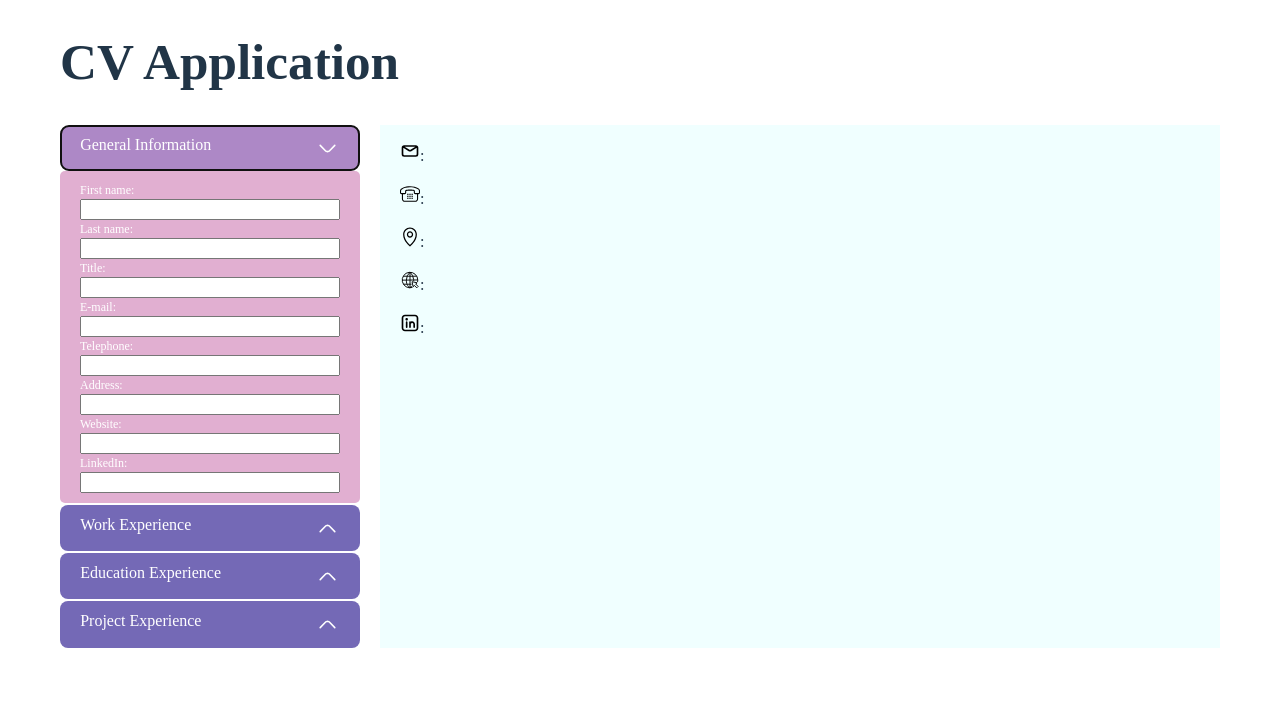
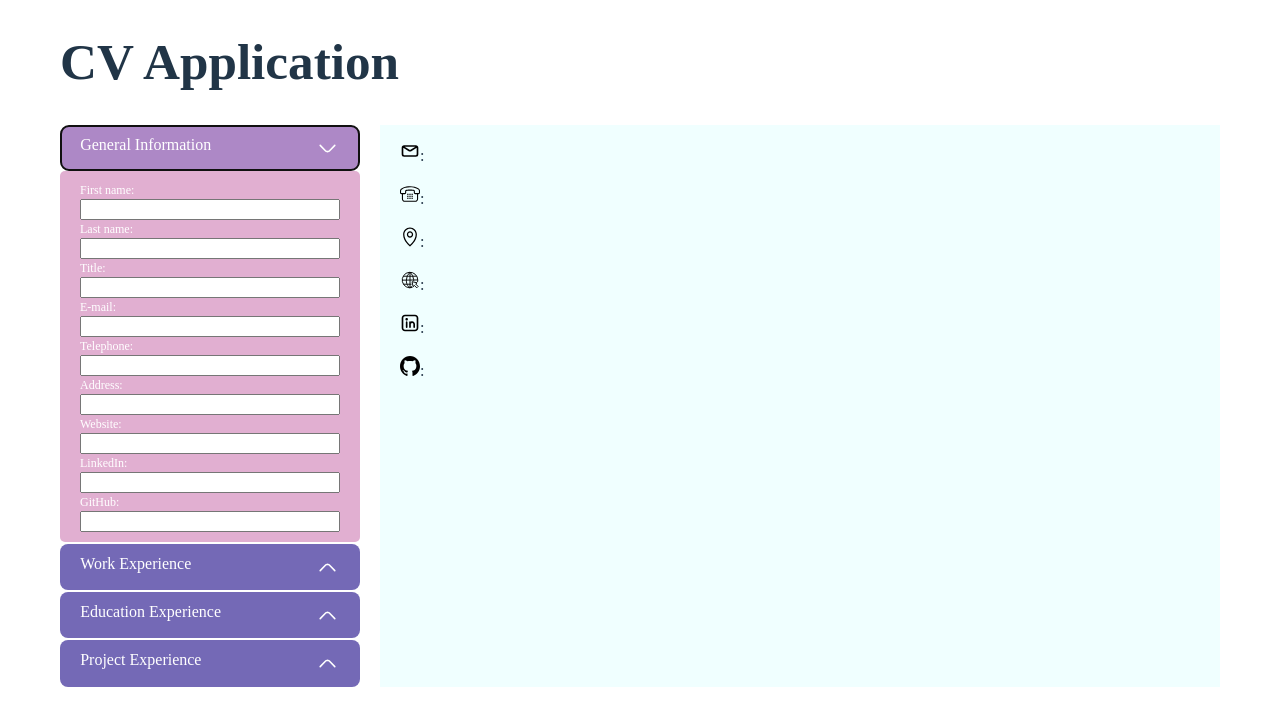
Before and after one commit to AnyueWang/odin_CV_application, a React (Vite) app in the folder cv_app/: page / in a window 1280 px wide. Both pictures are taken after a click on the button "General Information". Shown: the top 726 px of the page. Built offline with nearby package versions, Linux system fonts and the light colour scheme.

Commit message:
add: github edit and display

```diff
--- a/cv_app/src/components/DisplayPage.jsx
+++ b/cv_app/src/components/DisplayPage.jsx
@@ -3,6 +3,7 @@ import emailIcon from '../assets/email.svg'
 import addressIcon from '../assets/address.svg'
 import websiteIcon from '../assets/website.svg'
 import linkedinIcon from '../assets/linkedin.svg'
+import githubIcon from '../assets/github.svg'
 
 const DisplayPage = ({ generalInfo, workInfo, educationInfo, projectInfo }) => {
   return (
@@ -14,6 +15,7 @@ const DisplayPage = ({ generalInfo, workInfo, educationInfo, projectInfo }) => {
       <p><img src={addressIcon} className='icon-display' />: {generalInfo.address}</p>
       <p><img src={websiteIcon} className='icon-display' />: {generalInfo.website}</p>
       <p><img src={linkedinIcon} className='icon-display' />: {generalInfo.linkedin}</p>
+      <p><img src={githubIcon} className='icon-display' />: {generalInfo.github}</p>
       <div>
         {
           workInfo.map(each => {
--- a/cv_app/src/components/GeneralInfo.jsx
+++ b/cv_app/src/components/GeneralInfo.jsx
@@ -40,6 +40,11 @@ const GeneralInfo = ({ info, setInfo }) => {
         <label htmlFor="linkedin">LinkedIn:</label>
         <input type="url" id="linkedin" value={info.linkedin} onChange={(e) => setInfo({ ...info, linkedin: e.target.value })} />
       </div>
+
+      <div>
+        <label htmlFor="github">GitHub:</label>
+        <input type="url" id="github" value={info.github} onChange={(e) => setInfo({ ...info, github: e.target.value })} />
+      </div>
     </form>
   )
 }
--- a/cv_app/src/utilities/helpers.jsx
+++ b/cv_app/src/utilities/helpers.jsx
@@ -9,6 +9,7 @@ const newGeneralInfo = () => ({
   address: '',
   website: '',
   linkedin: '',
+  github: '',
 })
 const newWorkInfo = () => [{
   id: uuidv4(),
```
Also changed, not shown: cv_app/src/assets/github.svg (added).
